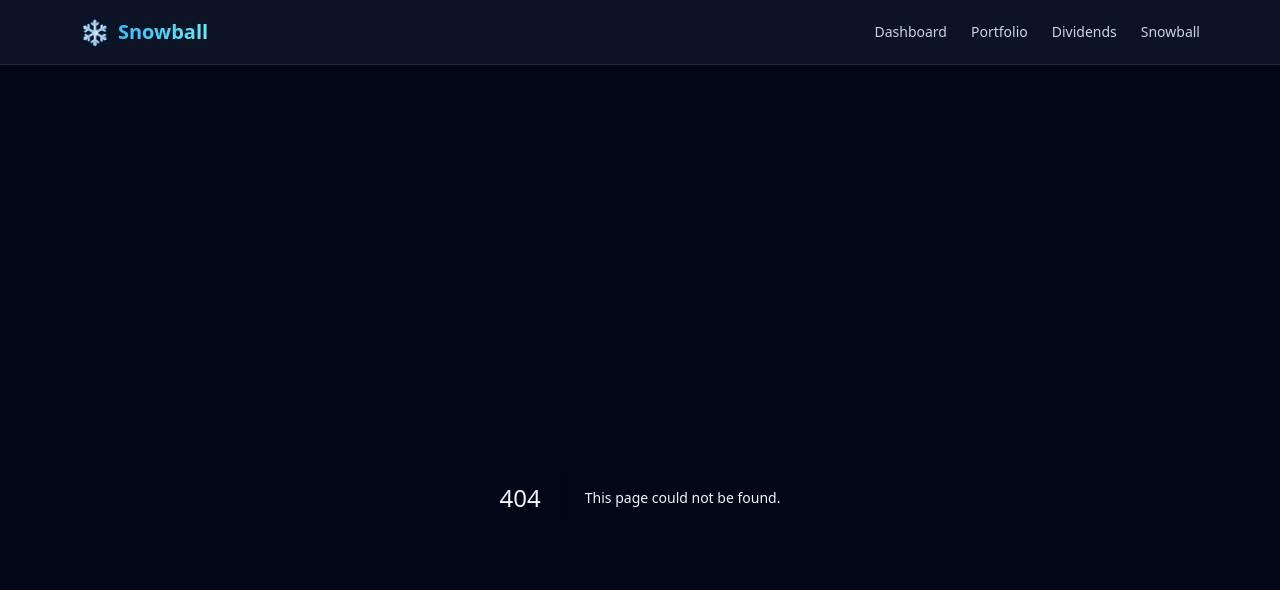
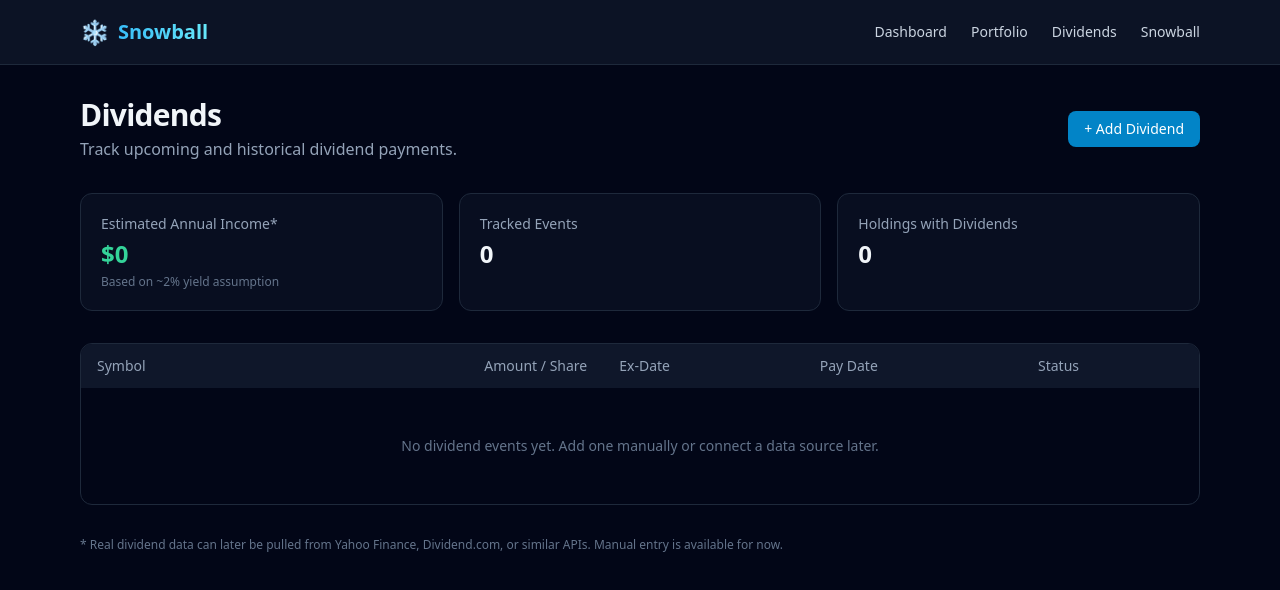
Before and after one commit to mariopietri2-maker/snowball-portfolio-tracker, a Next.js app: page /dividends in a window 1280 px wide. Before the commit this address had no page. Shown: the top 590 px of the page. Built offline with nearby package versions, Linux system fonts and the light colour scheme.

Commit message:
feat: add dividends tracker page (placeholder + manual entry)

```diff
--- /dev/null
+++ b/app/dividends/page.tsx
@@ -0,0 +1,128 @@
+"use client";
+
+import { usePortfolioStore } from "@/lib/store";
+import { formatCurrency } from "@/lib/finance";
+
+export default function DividendsPage() {
+  const { holdings, dividends, addDividend } = usePortfolioStore();
+
+  const handleAddDividend = () => {
+    const symbol = prompt("Ticker symbol:");
+    if (!symbol) return;
+    const amountStr = prompt("Amount per share:");
+    const amount = parseFloat(amountStr || "0");
+    if (isNaN(amount) || amount <= 0) return;
+
+    const payDate = prompt("Pay date (YYYY-MM-DD):") || new Date().toISOString().slice(0, 10);
+    const exDate = prompt("Ex-div date (YYYY-MM-DD):") || payDate;
+
+    addDividend({
+      symbol: symbol.toUpperCase(),
+      amountPerShare: amount,
+      exDate,
+      payDate,
+      status: "upcoming",
+      currency: "USD",
+    });
+  };
+
+  // Rough estimate of annual dividend income based on holdings (placeholder)
+  const estimatedAnnual = holdings.reduce((sum, h) => {
+    // Assume 2% yield if we don't have real data yet
+    return sum + h.shares * h.costBasis * 0.02;
+  }, 0);
+
+  return (
+    <div className="space-y-8">
+      <div className="flex flex-col sm:flex-row sm:items-center justify-between gap-4">
+        <div>
+          <h1 className="text-3xl font-bold tracking-tight">Dividends</h1>
+          <p className="text-slate-400 mt-1">
+            Track upcoming and historical dividend payments.
+          </p>
+        </div>
+        <button
+          onClick={handleAddDividend}
+          className="px-4 py-2 rounded-lg bg-sky-600 hover:bg-sky-500 text-white text-sm font-medium transition"
+        >
+          + Add Dividend
+        </button>
+      </div>
+
+      <div className="grid grid-cols-1 md:grid-cols-3 gap-4">
+        <div className="rounded-xl border border-slate-800 bg-slate-900/50 p-5">
+          <p className="text-sm text-slate-400">Estimated Annual Income*</p>
+          <p className="text-2xl font-semibold mt-1 text-emerald-400">
+            {formatCurrency(estimatedAnnual)}
+          </p>
+          <p className="text-xs text-slate-500 mt-1">Based on ~2% yield assumption</p>
+        </div>
+        <div className="rounded-xl border border-slate-800 bg-slate-900/50 p-5">
+          <p className="text-sm text-slate-400">Tracked Events</p>
+          <p className="text-2xl font-semibold mt-1">{dividends.length}</p>
+        </div>
+        <div className="rounded-xl border border-slate-800 bg-slate-900/50 p-5">
+          <p className="text-sm text-slate-400">Holdings with Dividends</p>
+          <p className="text-2xl font-semibold mt-1">
+            {new Set(dividends.map((d) => d.symbol)).size}
+          </p>
+        </div>
+      </div>
+
+      <div className="rounded-xl border border-slate-800 overflow-hidden">
+        <table className="w-full text-sm">
+          <thead className="bg-slate-900 text-slate-400">
+            <tr>
+              <th className="text-left px-4 py-3 font-medium">Symbol</th>
+              <th className="text-right px-4 py-3 font-medium">Amount / Share</th>
+              <th className="text-left px-4 py-3 font-medium">Ex-Date</th>
+              <th className="text-left px-4 py-3 font-medium">Pay Date</th>
+              <th className="text-left px-4 py-3 font-medium">Status</th>
+            </tr>
+          </thead>
+          <tbody className="divide-y divide-slate-800">
+            {dividends.length === 0 ? (
+              <tr>
+                <td colSpan={5} className="px-4 py-12 text-center text-slate-500">
+                  No dividend events yet. Add one manually or connect a data source later.
+                </td>
+              </tr>
+            ) : (
+              dividends
+                .slice()
+                .sort((a, b) => a.payDate.localeCompare(b.payDate))
+                .map((d) => (
+                  <tr key={d.id} className="hover:bg-slate-900/50">
+                    <td className="px-4 py-3 font-medium">{d.symbol}</td>
+                    <td className="px-4 py-3 text-right">
+                      {formatCurrency(d.amountPerShare)}
+                    </td>
+                    <td className="px-4 py-3">{d.exDate}</td>
+                    <td className="px-4 py-3">{d.payDate}</td>
+                    <td className="px-4 py-3">
+                      <span
+                        className={`inline-flex px-2 py-0.5 rounded text-xs font-medium ${
+                          d.status === "upcoming"
+                            ? "bg-sky-900/50 text-sky-300"
+                            : d.status === "paid"
+                            ? "bg-emerald-900/50 text-emerald-300"
+                            : "bg-slate-800 text-slate-300"
+                        }`}
+                      >
+                        {d.status}
+                      </span>
+                    </td>
+                  </tr>
+                ))
+            )}
+          </tbody>
+        </table>
+      </div>
+
+      <p className="text-xs text-slate-500">
+        * Real dividend data can later be pulled from Yahoo Finance, Dividend.com, or
+        similar APIs. Manual entry is available for now.
+      </p>
+    </div>
+  );
+}
```
